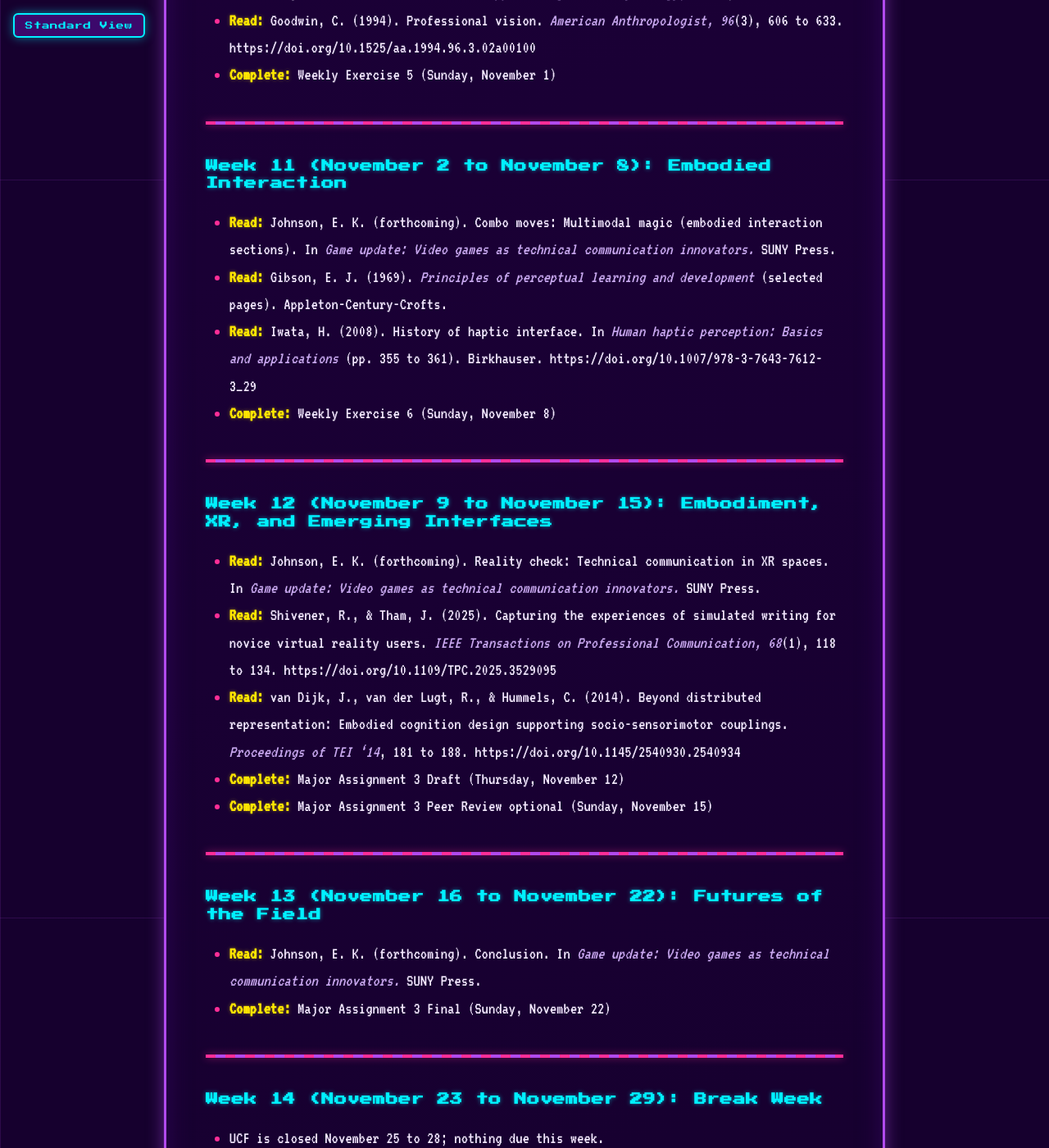
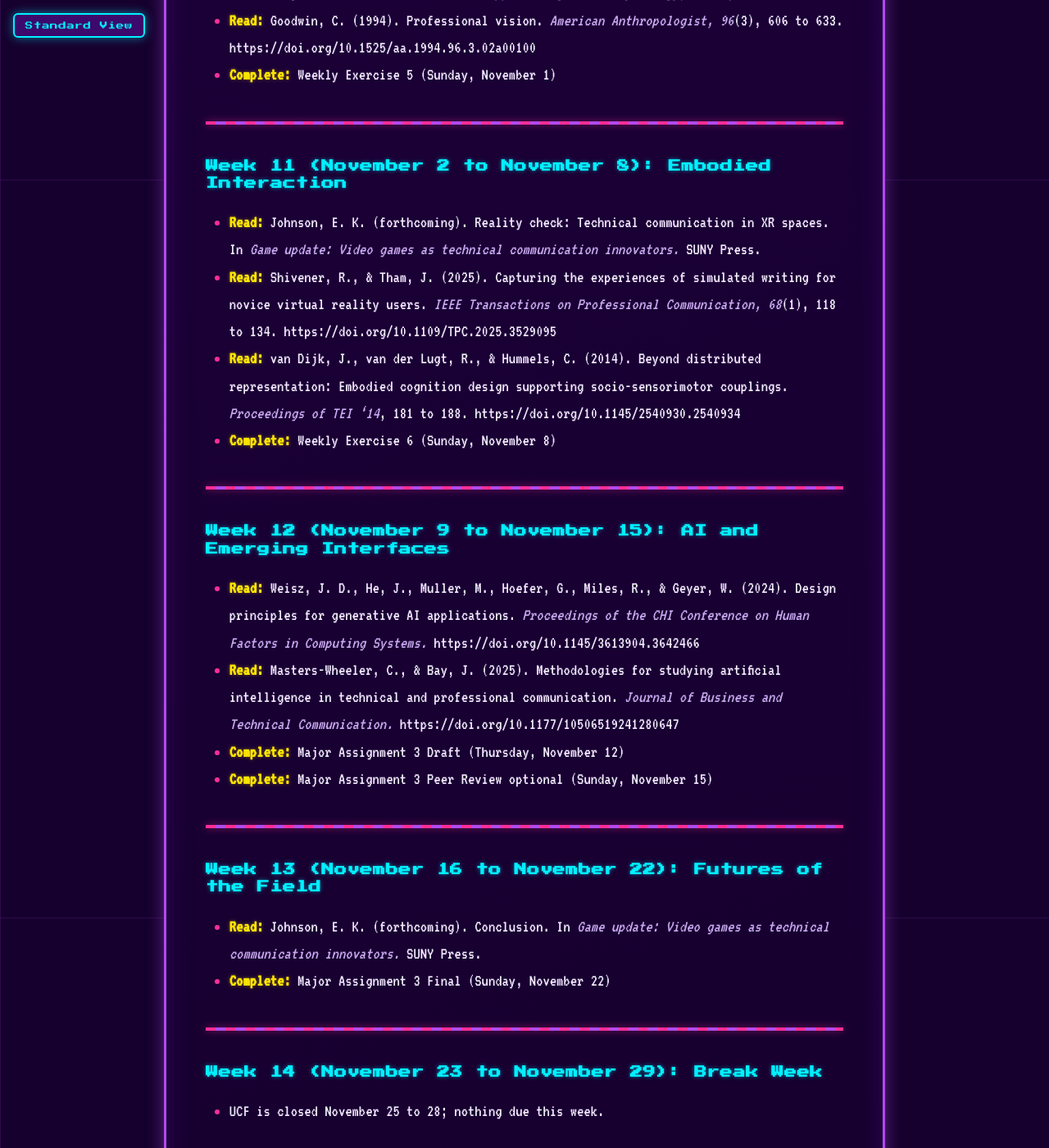
Before and after one commit to ekjphd/TCandGames, a Jekyll site: the page built from index.md, in a window 1280 px wide and 1400 px high, scrolled down 4281 px. Shown: the whole window at 82% size. Built offline with Jekyll 4.4.1, drawn with Linux system fonts in a browser that asks for light colours; our own code applies the rules of GitHub Pages for plain Markdown files.

Commit message:
Swap Week 11 readings to XR set; make Week 12 AI and Emerging Interfaces
Week 11 keeps the Embodied Interaction heading but takes the XR readings
(Reality check, Shivener & Tham, van Dijk). Week 12 becomes AI and
Emerging Interfaces with Weisz et al. and Masters-Wheeler & Bay.

Co-Authored-By: Claude Opus 4.8 <noreply@anthropic.com>

```diff
--- a/index.md
+++ b/index.md
@@ -101,18 +101,17 @@
 
 ### Week 11 (November 2 to November 8): Embodied Interaction
 
-- **Read:** Johnson, E. K. (forthcoming). Combo moves: Multimodal magic (embodied interaction sections). In *Game update: Video games as technical communication innovators.* SUNY Press.
-- **Read:** Gibson, E. J. (1969). *Principles of perceptual learning and development* (selected pages). Appleton-Century-Crofts.
-- **Read:** Iwata, H. (2008). History of haptic interface. In *Human haptic perception: Basics and applications* (pp. 355 to 361). Birkhauser. https://doi.org/10.1007/978-3-7643-7612-3_29
+- **Read:** Johnson, E. K. (forthcoming). Reality check: Technical communication in XR spaces. In *Game update: Video games as technical communication innovators.* SUNY Press.
+- **Read:** Shivener, R., & Tham, J. (2025). Capturing the experiences of simulated writing for novice virtual reality users. *IEEE Transactions on Professional Communication, 68*(1), 118 to 134. https://doi.org/10.1109/TPC.2025.3529095
+- **Read:** van Dijk, J., van der Lugt, R., & Hummels, C. (2014). Beyond distributed representation: Embodied cognition design supporting socio-sensorimotor couplings. *Proceedings of TEI '14*, 181 to 188. https://doi.org/10.1145/2540930.2540934
 - **Complete:** Weekly Exercise 6 (Sunday, November 8)
 
 ---
 
-### Week 12 (November 9 to November 15): Embodiment, XR, and Emerging Interfaces
+### Week 12 (November 9 to November 15): AI and Emerging Interfaces
 
-- **Read:** Johnson, E. K. (forthcoming). Reality check: Technical communication in XR spaces. In *Game update: Video games as technical communication innovators.* SUNY Press.
-- **Read:** Shivener, R., & Tham, J. (2025). Capturing the experiences of simulated writing for novice virtual reality users. *IEEE Transactions on Professional Communication, 68*(1), 118 to 134. https://doi.org/10.1109/TPC.2025.3529095
-- **Read:** van Dijk, J., van der Lugt, R., & Hummels, C. (2014). Beyond distributed representation: Embodied cognition design supporting socio-sensorimotor couplings. *Proceedings of TEI '14*, 181 to 188. https://doi.org/10.1145/2540930.2540934
+- **Read:** Weisz, J. D., He, J., Muller, M., Hoefer, G., Miles, R., & Geyer, W. (2024). Design principles for generative AI applications. *Proceedings of the CHI Conference on Human Factors in Computing Systems.* https://doi.org/10.1145/3613904.3642466
+- **Read:** Masters-Wheeler, C., & Bay, J. (2025). Methodologies for studying artificial intelligence in technical and professional communication. *Journal of Business and Technical Communication.* https://doi.org/10.1177/10506519241280647
 - **Complete:** Major Assignment 3 Draft (Thursday, November 12)
 - **Complete:** Major Assignment 3 Peer Review optional (Sunday, November 15)
 
```
